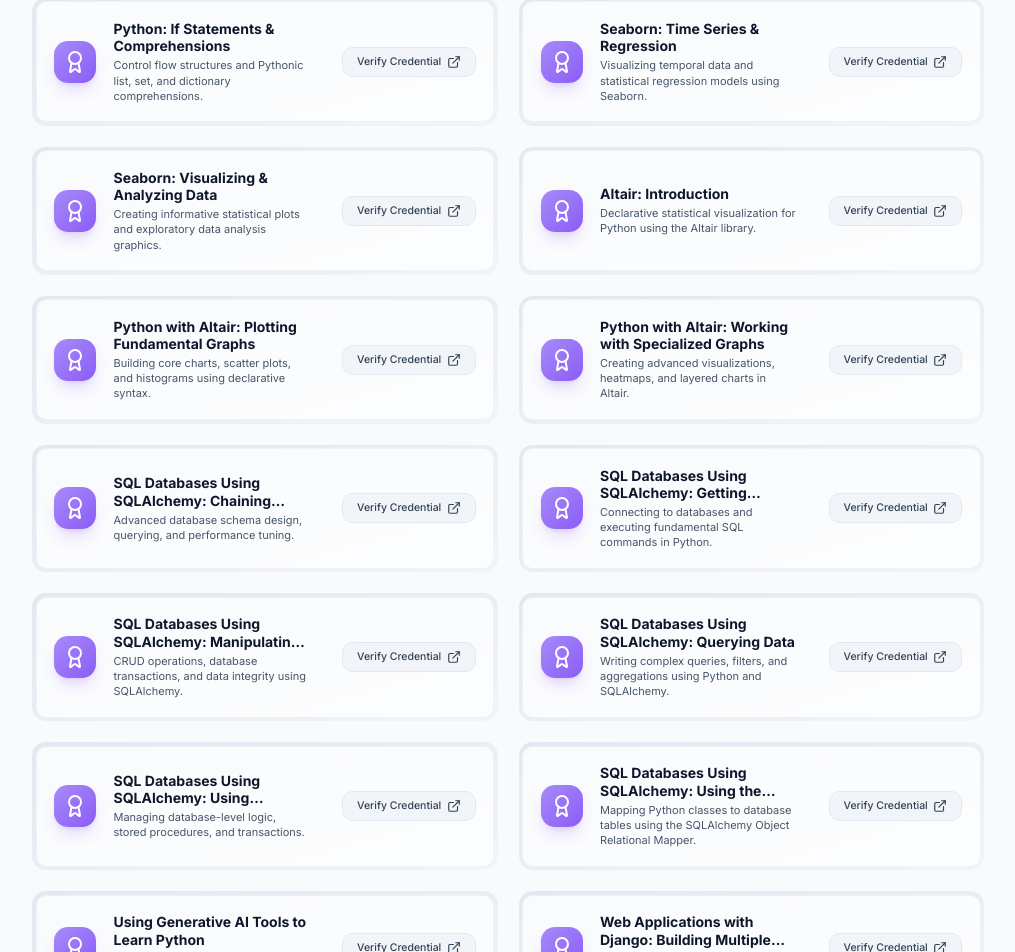
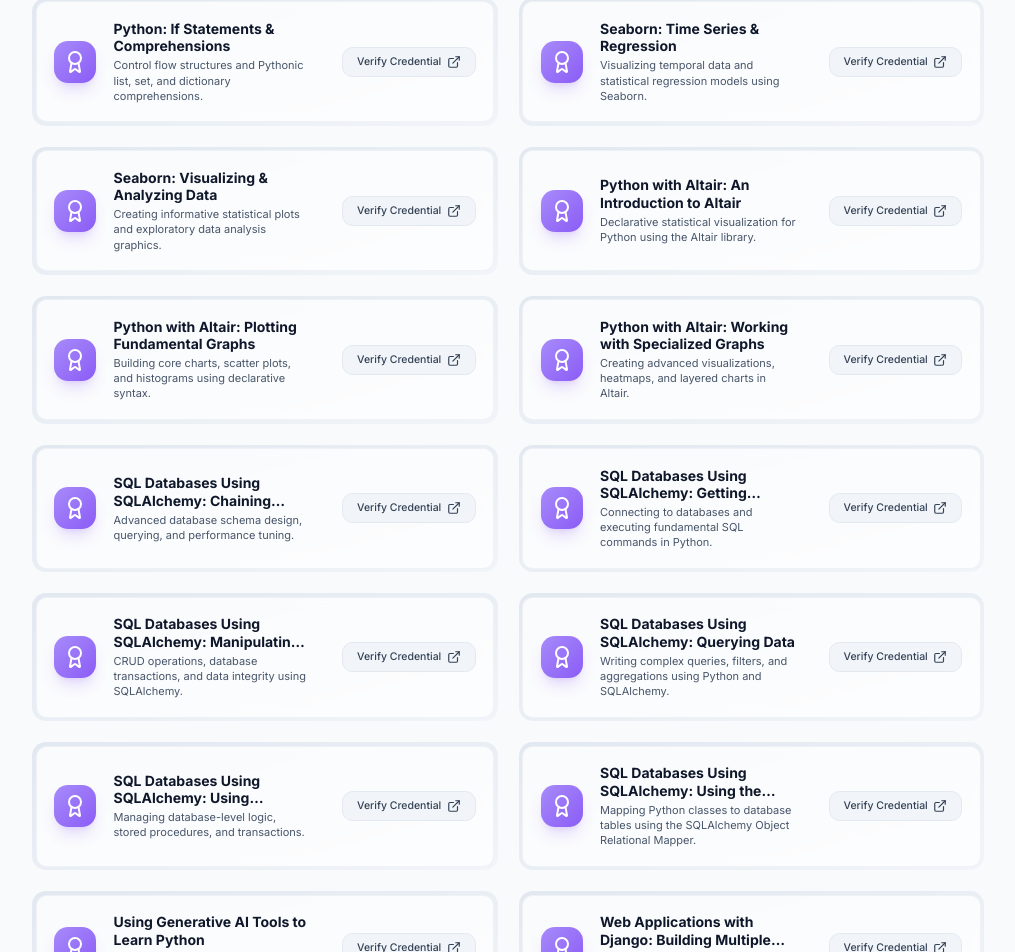
Before and after one commit to rclynn/my-portfolio, a React (Vite) app: page /certifications in a window 1280 px wide. Shown: the part 6050-7002 px from the top of the page, without its empty margins (132-1147 px from the left). Built offline with nearby package versions, Linux system fonts and the light colour scheme.

Commit message:
content: update Altair Introduction certification title

```diff
--- a/src/data/portfolioData.js
+++ b/src/data/portfolioData.js
@@ -677,7 +677,7 @@
     category: 'Professional',
   },
   {
-    title: 'Altair: Introduction',
+    title: 'Python with Altair: An Introduction to Altair',
     issuer: 'Professional Certification',
     description: 'Declarative statistical visualization for Python using the Altair library.',
     link: '/certifications/Python with Altair_ An Introduction to Altair.png',
```
